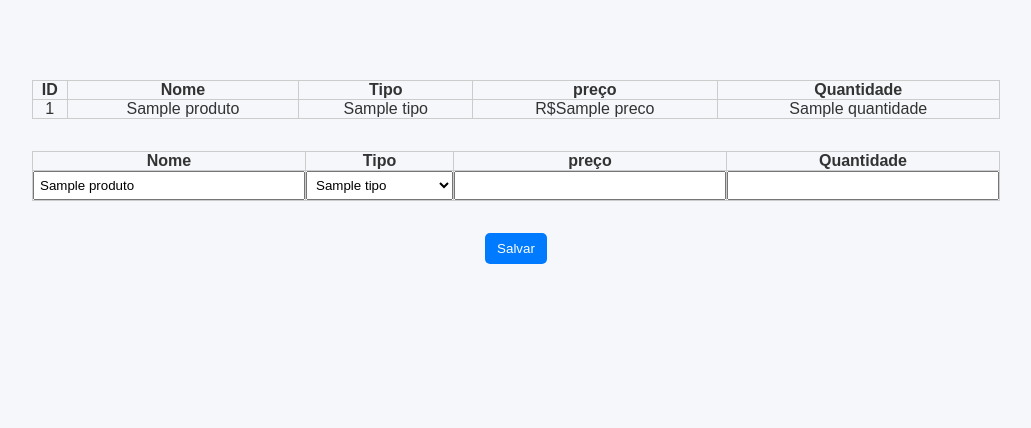
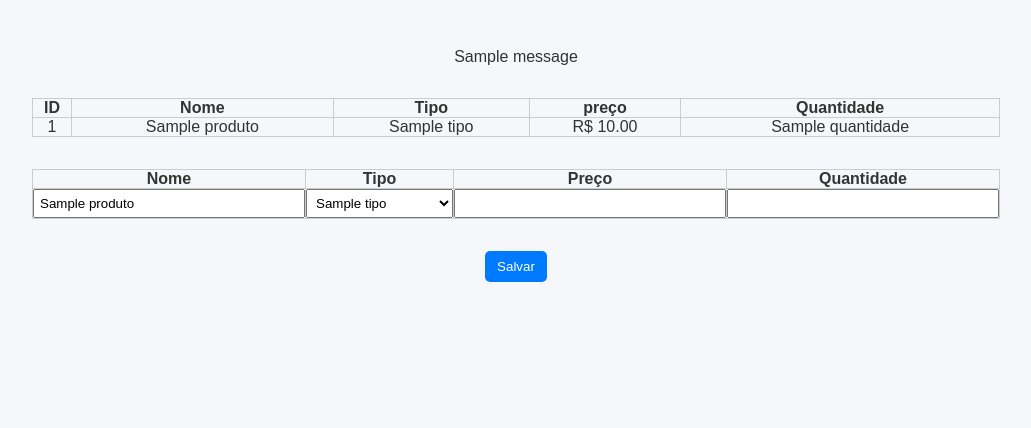
Before and after one commit to LeoDellAmatrice/TID-processo-seletivo, a Flask app: page /editar/1 in a window 1280 px wide. Shown: the part 94-522 px from the top of the page, without its empty margins (124-1155 px from the left). Run offline with Flask 3, Linux system fonts and the light colour scheme; one stand-in notice (Sample message) is shown; a database or web service that is not in the repository returns one stand-in record (values such as "Sample title"); some libraries are stand-ins or nearby versions.

Commit message:
flash message

```diff
--- a/database/views.py
+++ b/database/views.py
@@ -36,6 +36,7 @@ def get_produto(produto_id: int) -> dict[str, Any]:
         cursor.execute("""
                        SELECT p.id,
                               p.nome,
+                              t.id AS tipo_id,
                               t.nome AS tipo,
                               p.quantidade,
                               p.preco
@@ -74,7 +75,7 @@ def put_produto(produto_id, dados: dict[str, Any]) -> None:
                            quantidade = %s,
                            preco      = %s
                        WHERE id = %s;
-                       """, (dados['nome'], dados['tipo'], dados['quantidade'], dados['preco'], produto_id))
+                       """, (dados['nome'], dados['tipo_id'], dados['quantidade'], dados['preco'], produto_id))
     return None
 
 
--- a/main.py
+++ b/main.py
@@ -1,8 +1,8 @@
-from flask import Flask, render_template, redirect, request
+from flask import Flask, render_template, redirect, request, flash
 import database.views as views
 
 app = Flask(__name__)
-
+app.secret_key = 'a3f9c1b8e7d4f6a9b2'
 
 @app.route('/')
 def home():
@@ -26,6 +26,7 @@ def get_criar():
 def post_criar():
     dados = request.form
     views.post_produto(dados)
+    flash('Produto criado com sucesso!', 'success')
     return redirect('/')
 
 
@@ -40,12 +41,14 @@ def get_editar(produto_id):
 def put_editar(produto_id):
     dados = request.form
     views.put_produto(produto_id, dados)
+    flash('Produto atualizado com sucesso!', 'success')
     return redirect('/')
 
 
 @app.route('/deletar/<int:produto_id>', methods=['POST'])
 def delete(produto_id):
     views.delete_produto(produto_id)
+    flash('Produto deletado com sucesso!', 'success')
     return redirect('/')
 
 
--- a/templates/base.html
+++ b/templates/base.html
@@ -14,6 +14,15 @@
     </header>
 
     <main class="container">
+        {% with mensagens = get_flashed_messages() %}
+        {% if mensagens %}
+            <div class="mensagens">
+                {% for msg in mensagens %}
+                    <div class="mensagem">{{ msg }}</div>
+                {% endfor %}
+            </div>
+        {% endif %}
+        {% endwith %}
         {% block content %}{% endblock %}
     </main>
 
--- a/templates/index.html
+++ b/templates/index.html
@@ -5,7 +5,6 @@
 {% endblock %}
 
 {% block content %}
-
     <div class="actions">
         <form action="/" method="GET">
             <input type="text" name="pesquisa" placeholder="Buscar produto..." value="{{ texto_pesquisa }}">
@@ -31,7 +30,7 @@
                     <td>{{ produto.id }}</td>
                     <td>{{ produto.nome }}</td>
                     <td>{{ produto.tipo }}</td>
-                    <td>R${{ produto.preco }}</td>
+                    <td>R$ {{ '%.2f'|format(produto.preco) }}</td>
 
                     {% set estoque_baixo = produto.quantidade <= 5 %}
                     <td class="{{ 'estoque-baixo' if estoque_baixo else '' }}">
--- a/templates/update.html
+++ b/templates/update.html
@@ -20,7 +20,7 @@
             <td>{{ produto.id }}</td>
             <td>{{ produto.nome }}</td>
             <td>{{ produto.tipo }}</td>
-            <td>R${{ produto.preco }}</td>
+            <td>R$ {{ '%.2f'|format(produto.preco) }}</td>
 
             {% set estoque_baixo = produto.quantidade <= 5 %}
             <td class="{{ 'estoque-baixo' if estoque_baixo else '' }}">
@@ -35,7 +35,7 @@
             <tr>
                 <th>Nome</th>
                 <th>Tipo</th>
-                <th>preço</th>
+                <th>Preço</th>
                 <th>Quantidade</th>
             </tr>
             </thead>
@@ -45,9 +45,9 @@
                     <input type="text" name="nome" value="{{ produto.nome }}" required>
                 </td>
                 <td>
-                    <select name="tipo" required>
+                    <select name="tipo_id" required>
                         {% for tipo in dict_tipos %}
-                            <option value="{{ tipo.id }}" {% if produto.tipo == tipo.nome %}selected{% endif %}>
+                            <option value="{{ tipo.id }}" {% if produto.tipo_id == tipo.id %}selected{% endif %}>
                                 {{ tipo.nome }}
                             </option>
                         {% endfor %}
```
